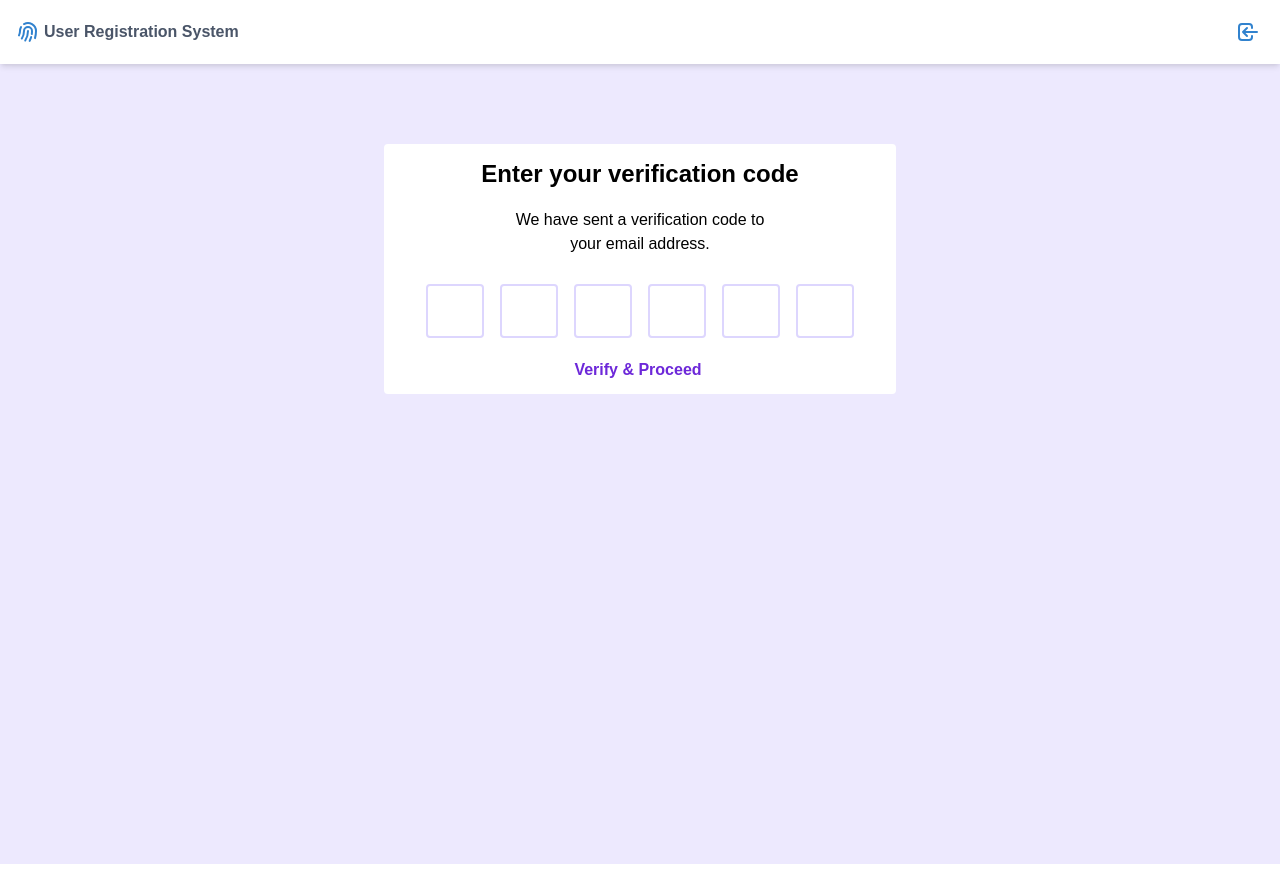
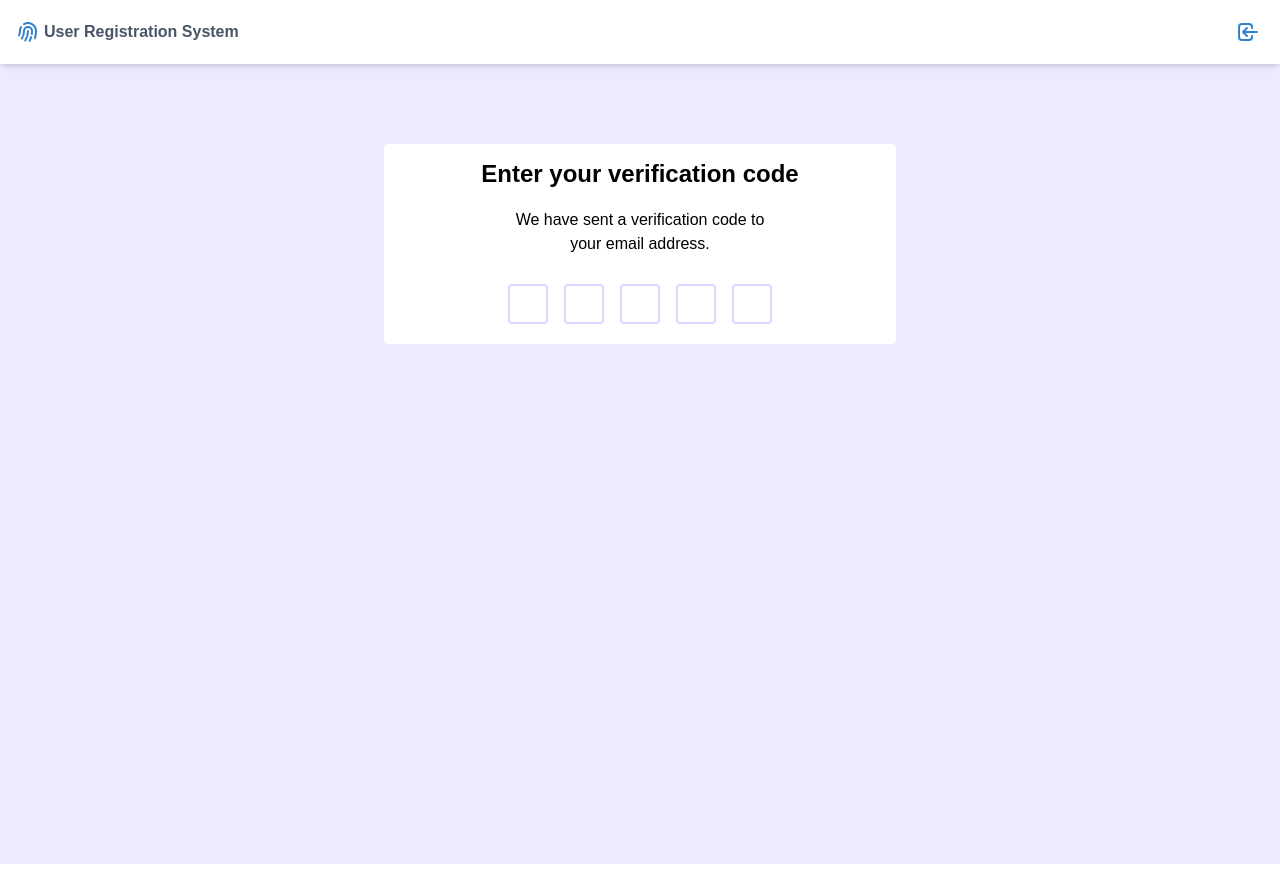
Before and after one commit to adnin/appetiser_app, a Vue app: page /verification in a window 1280 px wide. Built offline with nearby package versions, Linux system fonts and the light colour scheme.

Commit message:
add verify action

```diff
--- a/src/components/VerificationInput.vue
+++ b/src/components/VerificationInput.vue
@@ -3,21 +3,17 @@
     <input
       v-for="(v, index) in values"
       :key="`${id}-${index}`"
-      class="focus:outline-none m-2 border-2 border-purple-200 font-bold h-10 w-10 text-center form-control rounded"
+      class="focus:outline-none text-purple-700 m-2 border-2 border-purple-200 font-bold h-10 w-10 text-center form-control rounded"
       :type="type === 'number' ? 'tel' : type"
       :pattern="type === 'number' ? '[0-9]' : null"
       :autoFocus="autoFocus && !loading && index === autoFocusIndex"
-      :style="{
-        width: `${fieldWidth}px`,
-        height: `${fieldHeight}px`
-      }"
       :data-id="index"
       :value="v"
       :ref="iRefs[index]"
       v-on:input="onValueChange"
       v-on:focus="onFocus"
       v-on:keydown="onKeyDown"
-      :disabled="disabled"
+      :disabled="disabled || loading"
       :required="required"
       maxlength="1"
     />
@@ -42,7 +38,7 @@ export default {
     className: String,
     fields: {
       type: Number,
-      default: 6
+      default: 5
     },
     fieldWidth: {
       type: Number,
--- a/src/views/Register.vue
+++ b/src/views/Register.vue
@@ -83,12 +83,11 @@
 </template>
 <script>
 import { mapState } from "vuex";
-import { REGISTER, VERIFY } from "@/store/actions.type";
-
 import useVuelidate from "@vuelidate/core";
 import { required, email, sameAs } from "@vuelidate/validators";
-import { reactive, computed, ref } from "vue";
+import { reactive, computed } from "vue";
 
+import { REGISTER, TO_VERIFY } from "@/store/actions.type";
 import ErrorMessage from "@/components/ErrorMessage";
 import Loader from "@/components/Loader";
 
@@ -124,7 +123,7 @@ export default {
   },
   data() {
     return {
-      loading: false
+      loading: true
     };
   },
   created() {
--- a/src/views/Verification.vue
+++ b/src/views/Verification.vue
@@ -10,13 +10,12 @@
                 <span>We have sent a verification code to</span>
                 <span>your email address.</span>
               </div>
-              <VerificationInput :loading="false" v-on:complete="onComplete" />
-              <div class="flex justify-center text-center mt-3">
-                <a
-                  class="flex items-center text-purple-700 hover:text-purple-900 cursor-pointer"
-                  ><span class="font-bold">Verify &amp; Proceed</span
-                  ><i class="bx bx-caret-right ml-1"></i
-                ></a>
+              <VerificationInput
+                :loading="loading"
+                v-on:complete="onComplete"
+              />
+              <div class="mt-2" v-if="loading">
+                <Loader />
               </div>
             </div>
           </div>
@@ -27,9 +26,12 @@
 </template>
 
 <script>
+import { mapState } from "vuex";
+
 import Loader from "@/components/Loader";
 import ErrorMessage from "@/components/ErrorMessage";
 import VerificationInput from "@/components/VerificationInput";
+import { VERIFY } from "@/store/actions.type";
 
 export default {
   name: "Verification",
@@ -38,9 +40,32 @@ export default {
     Loader,
     VerificationInput
   },
+  data() {
+    return {
+      loading: false
+    };
+  },
+  computed: {
+    ...mapState({
+      errors: (state) => state.auth.errors
+    })
+  },
   methods: {
     onComplete(v) {
-      console.log("onComplete ", v);
+      this.loading = true;
+      const VERIFY = {
+        token: v,
+        via: "email"
+      };
+      this.$store
+        .dispatch(VERIFY, this.state)
+        .then(() => {
+          this.loading = false;
+          this.$router.push({ name: "Login" });
+        })
+        .catch(() => {
+          this.loading = false;
+        });
     }
   }
 };
```
